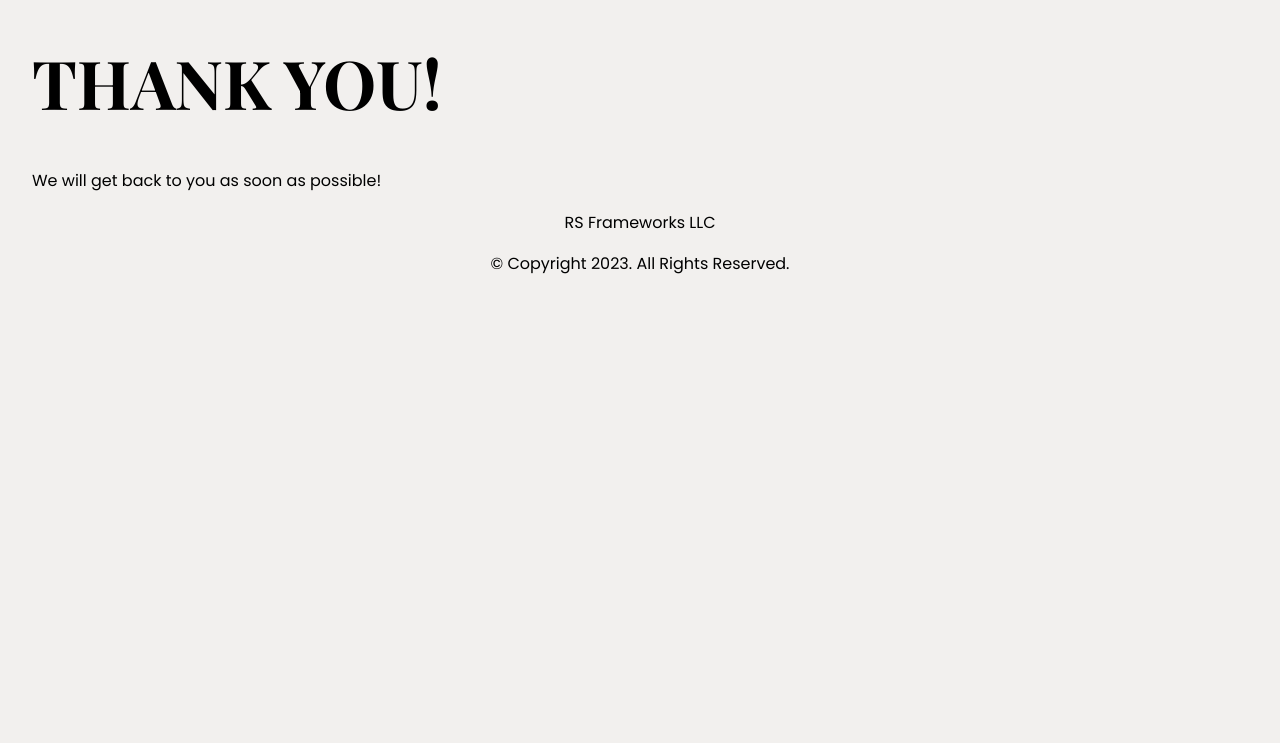
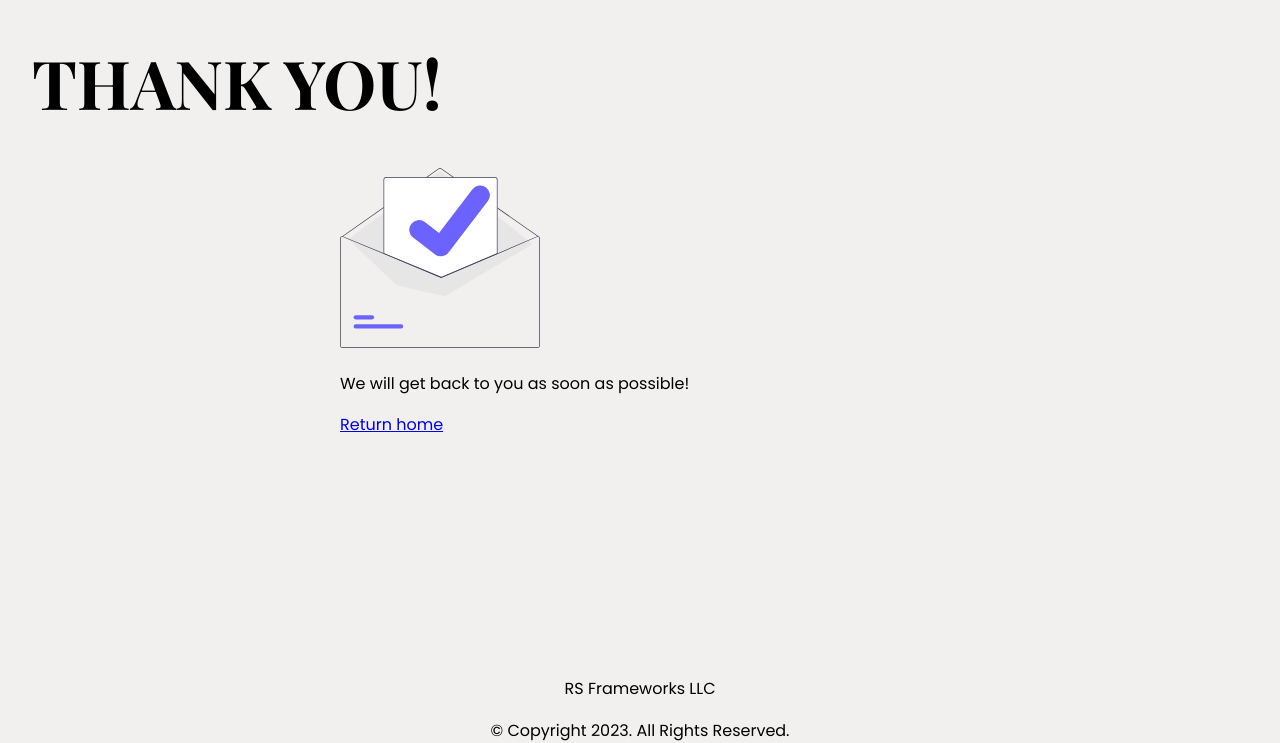
Before and after one commit to rodneysagmit/RSFrameworks, a plain HTML site: page thankyou.html in a window 1280 px wide. Shown: the part 60-803 px from the top of the page. Drawn offline with nearby package versions, Linux system fonts and the light colour scheme.

Commit message:
Add content and fix formatting comments

```diff
--- a/styles.css
+++ b/styles.css
@@ -74,8 +74,16 @@ p {
     max-width: 1600px;
     margin: 0 auto;
     /* box-shadow: 10px 2px 50px grey;*/
+    position: relative;
+    min-height: 100vh;
 }
 
+main {
+    padding-bottom: 5rem;    /* Footer height */
+}
+
+
+/* START HEADER */
 header {
     display: flex;
     justify-content: space-between;
@@ -103,7 +111,6 @@ header {
 }
 
 /* NAVIGATION */
-
 .navigation {
     list-style-type: none;
     display: flex;
@@ -120,10 +127,9 @@ header {
     color: black;
     border-bottom: 1px solid black;
 }
+/* END NAVIGATION & HEADER*/
 
-
-/* HERO SECTION */
-
+/* START HERO SECTION */
 .hero-section-content {
     min-height: 700px;
     margin: 1em;
@@ -136,7 +142,6 @@ header {
     flex-direction: row-reverse;
     border-radius: .8em;
     box-shadow: 0 5px 10px rgba(0,0,0,0.2);
-
 }
 
 .introduction-content {
@@ -181,7 +186,7 @@ header {
     padding: 0;
     border-radius: .5em;
 }
-
+/* END HERO SECTION */
 
 /* VISION AND MISSION STATEMENT */
 .vision-mission {
@@ -200,6 +205,7 @@ header {
 .services-section-content {
     margin: 10px;
 }
+
 
 .services-cards {
     display: flex;
@@ -235,6 +241,7 @@ header {
     margin: 0 1em;
 }
 
+
 .contact-section {
     margin: 0;
     background-color: var(--secondary);
@@ -246,15 +253,25 @@ header {
     margin: 10px;
 }
 
+
+/* START FOOTER */
 footer {
+    position: absolute;
     margin: 0;
+    bottom: 0;
+    height: 5rem;
+    width: 100%;
 }
 
 .footer-content {
     text-align: center;
 }
+/* END FOOTER */
 
 
+
+
+/* START CONTACT FORM */
 label {
     font-size: 1.333rem;
 }
@@ -293,7 +310,6 @@ label {
     border-radius: .8em;
     text-decoration: none;
     display: inline-block;
-
 }
 
 .contact-form button:hover {
@@ -302,3 +318,14 @@ label {
     box-shadow: 0 1px 1px 0 rgba(0,0,0,0.10),
               0 1px 1px 0 rgba(0,0,0,0.09);
 }
+/* END CONTACT FORM */
+
+/* START THANK YOU PAGE */
+.thank-you-content {
+    max-width: 600px;
+    margin: auto;
+}
+.mail-sent-image {
+    width: 200px;
+}
+/* END THANK YOU PAGE */
--- a/thankyou.html
+++ b/thankyou.html
@@ -29,7 +29,12 @@
         </header>
         <main>
             <h1>Thank you!</h1>
-            <p>We will get back to you as soon as possible!</p>
+            <div class="thank-you-content">
+                <img src="assets/mail_sent.svg" alt="mail sent" class="mail-sent-image">
+                <p>We will get back to you as soon as possible!</p>
+                <a href="index.html">Return home</a><br>
+            </div>
+
         </main>
         <footer>
             <div class="footer-content">
```
Also changed, not shown: assets/mail_sent.svg (added).
